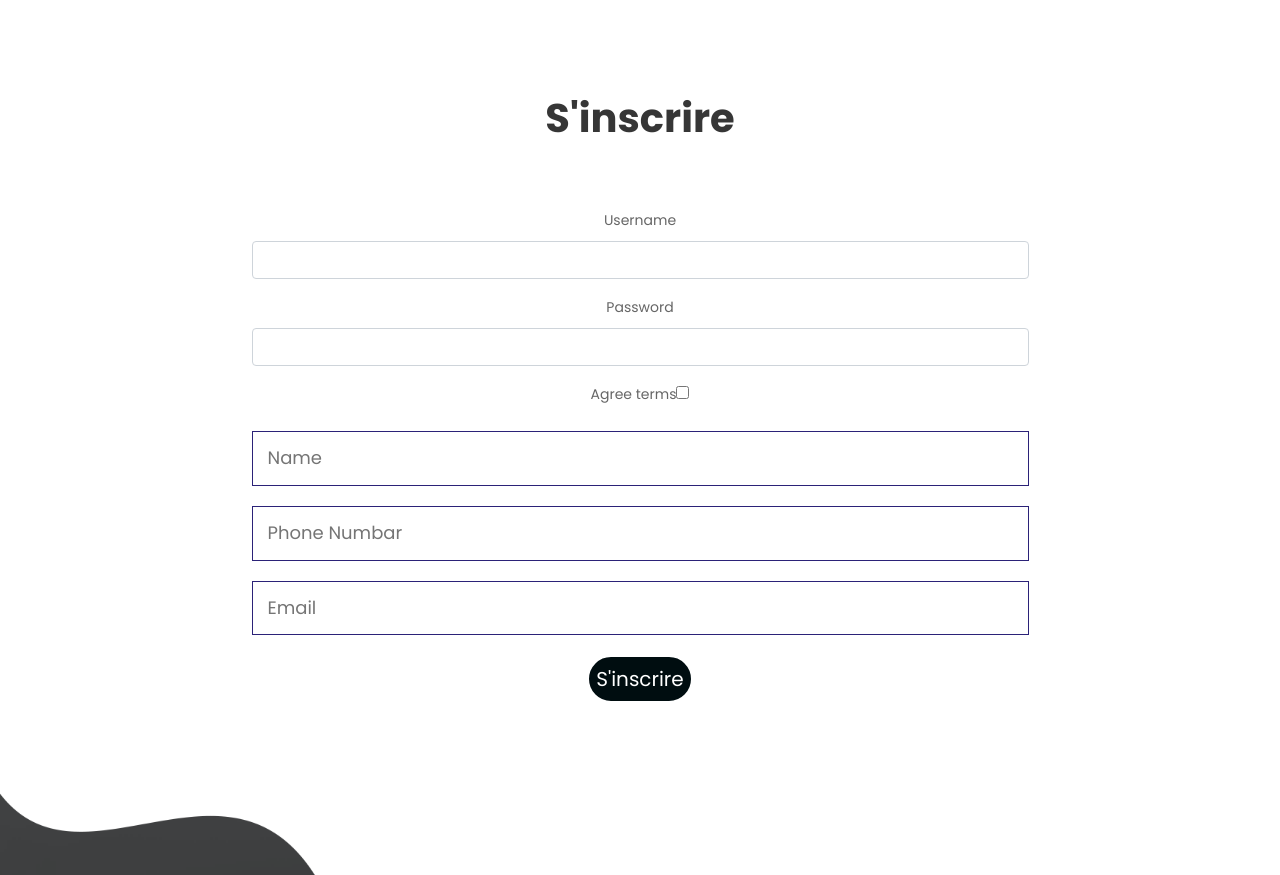
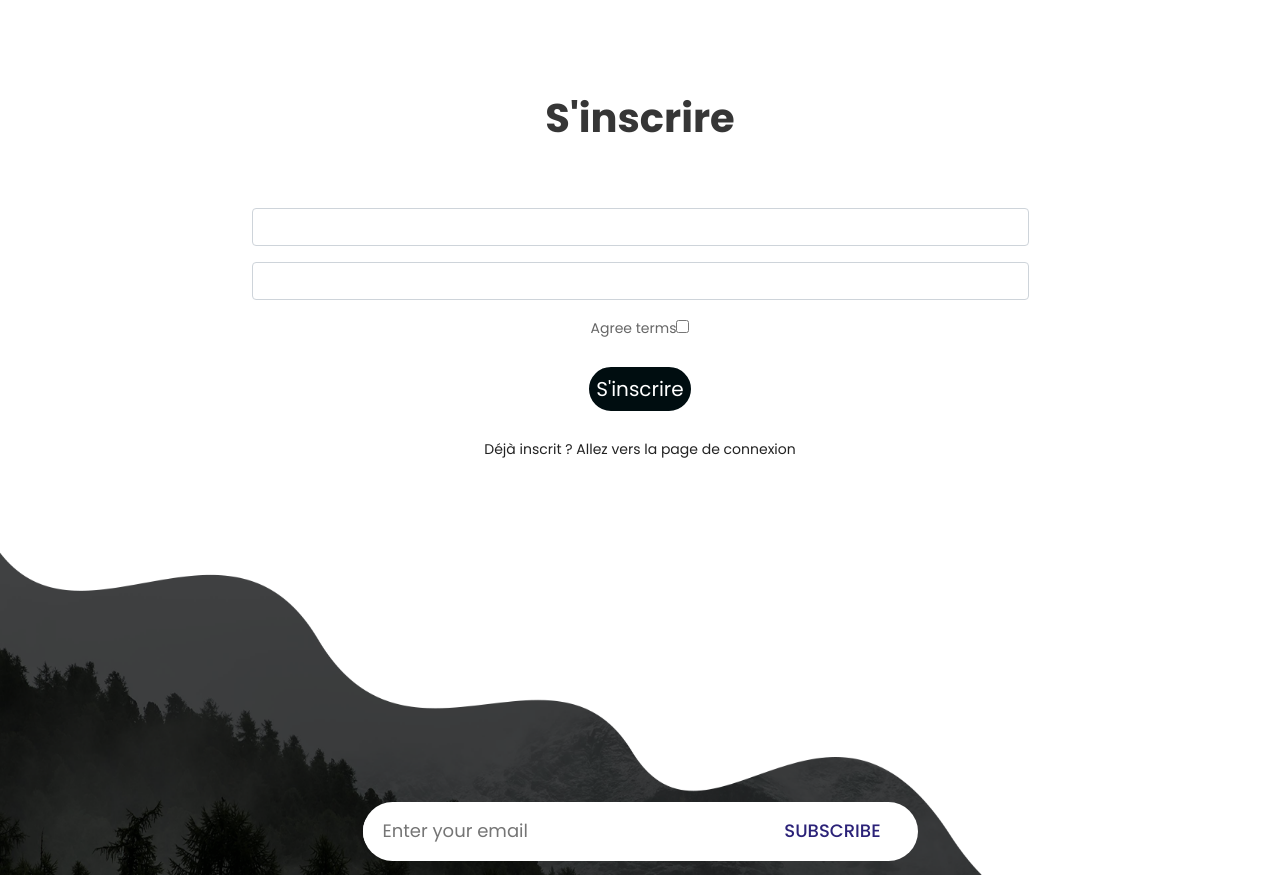
Before and after one commit to AFelix20100/NuitInfo, a Symfony app: template templates/authentification/register.html.twig in a window 1280 px wide. Shown: the part 299-1174 px from the top of the page. Run offline with Twig, Linux system fonts and the light colour scheme; the template is opened without the code that fills it, so the values that code supplies are empty; form fields are guessed from the names that the template uses; some libraries are stand-ins or nearby versions.

Commit message:
add login + register

```diff
--- a/templates/authentification/login.html.twig
+++ b/templates/authentification/login.html.twig
@@ -12,7 +12,7 @@
          <h1 class="contact_taital">Se connecter</h1>
          <div class="email_text">
             <div class="form-group">
-               <input type="text" class="email-bt" placeholder="Username" id="username" name="_username" value="{{ last_username }}">
+               <input type="text" class="email-bt" placeholder="Votre Pseudo" id="username" name="_username" value="{{ last_username }}">
             </div>
             <div class="form-group">
                <input type="password" class="email-bt" placeholder="Mot de passe" id="password" name="_password">
--- a/templates/authentification/register.html.twig
+++ b/templates/authentification/register.html.twig
@@ -10,21 +10,17 @@
          <div class="email_text">
          {{ form_errors(registrationForm) }}
          {{ form_start(registrationForm) }}
-         {{ form_row(registrationForm.username) }}
-         {{ form_row(registrationForm.plainPassword, {
-            label: 'Password'
-         }) }}
-         {{ form_row(registrationForm.agreeTerms) }}
             <div class="form-group">
-               <input type="text" class="email-bt" placeholder="Name" name="Email">
+                {{ form_widget(registrationForm.username) }}
             </div>
             <div class="form-group">
-               <input type="text" class="email-bt" placeholder="Phone Numbar" name="Email">
+               {{ form_widget(registrationForm.plainPassword) }}
             </div>
-            <div class="form-group">
-               <input type="text" class="email-bt" placeholder="Email" name="Email">
+            {{ form_row(registrationForm.agreeTerms) }}
+            <button type="submit send_btn" class="btn">S'inscrire</button>
+            <div class="d-flex justify-content-center mt-4">
+                <a href="{{ path('app_login') }}">Déjà inscrit ? Allez vers la page de connexion</a>
             </div>
-            <button type="submit send_btn" class="btn">S'inscrire</button>
             {{ form_end(registrationForm) }}
          </div>
       </div>
```
Also changed, not shown: src/Form/RegistrationFormType.php (+8 -3 lines).
